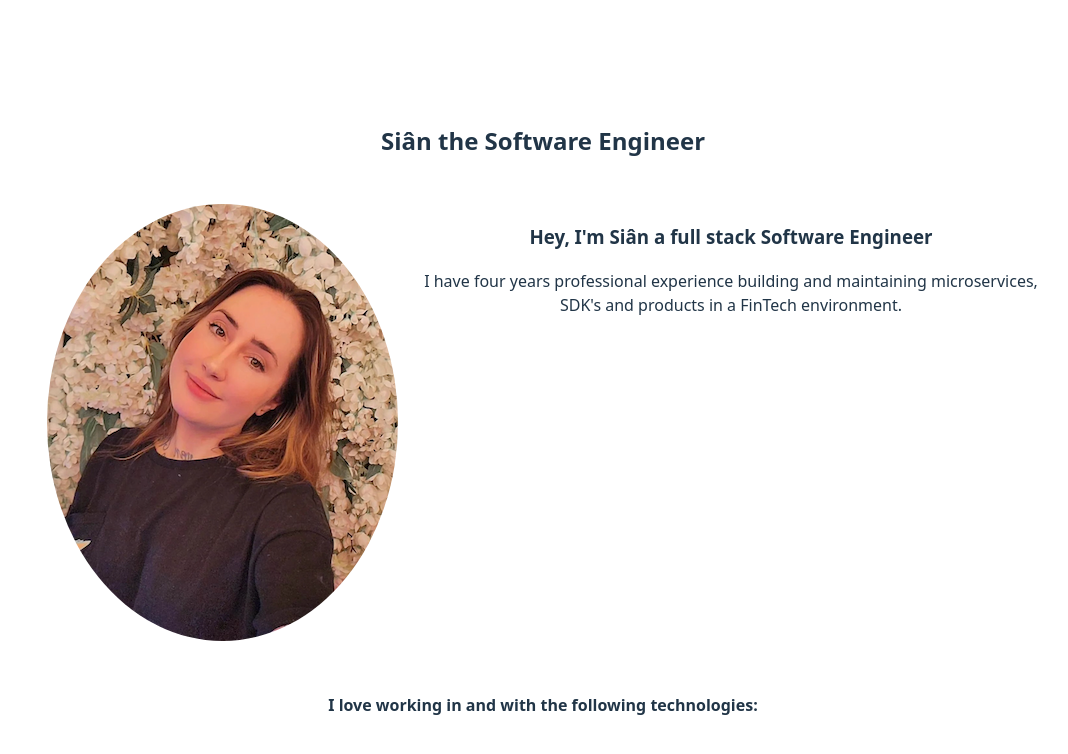
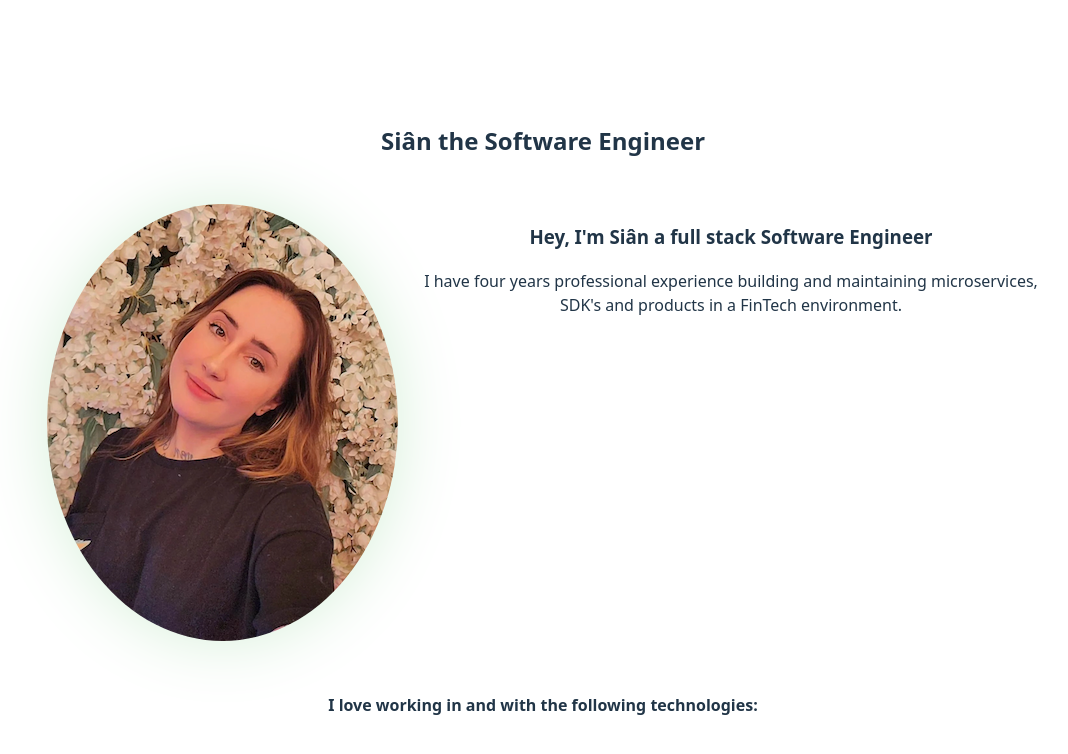
Before and after one commit to sian-codes/website, a React (Vite) app: page / in a window 1280 px wide. In both pictures the pointer is over the picture 319 px from the left and 422 px from the top of the page. Shown: the top 754 px of the page, without its empty margins (97-1165 px from the left). Built offline with nearby package versions, Linux system fonts and the light colour scheme.

Commit message:
add a on hover drop shadow to profile image

```diff
--- a/src/views/profile-view.css
+++ b/src/views/profile-view.css
@@ -14,6 +14,11 @@
 img {
     border-radius: 50%;
 }
+
+img:hover {
+    filter: drop-shadow(0 0 2em #D6EFD8);
+}
+
 .container > div {
     padding: 10px;
 }
```
